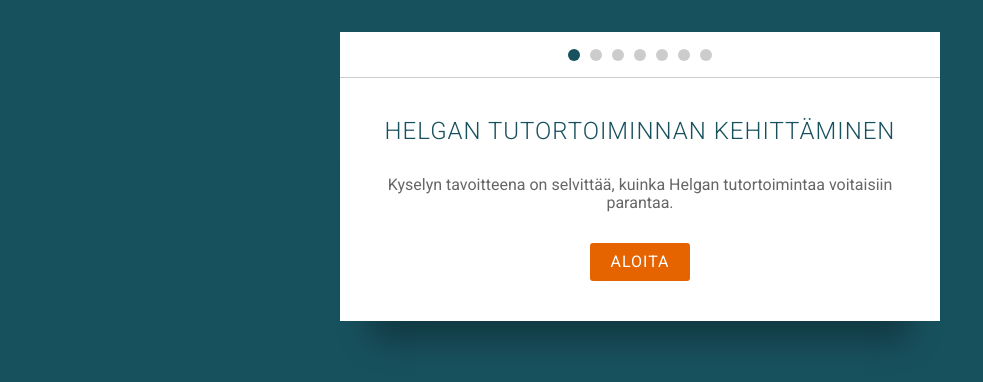
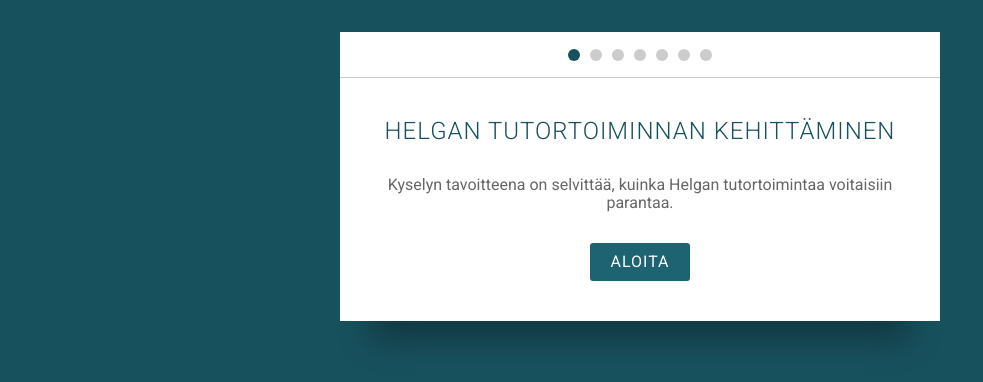
Before and after one commit to kaikkikay/kysely, a plain HTML site: page index.html in a window 1280 px wide. In both pictures the pointer is over the element 639 px from the left and 383 px from the top of the page. Shown: the part 122-504 px from the top of the page, without its empty margins (0-983 px from the left). Drawn offline with nearby package versions, Linux system fonts and the light colour scheme; no server answers.

Commit message:
hover värit + input nappula fiksattu

```diff
--- a/style.css
+++ b/style.css
@@ -8,11 +8,12 @@ html {
 #charNum {
 	font-size: 12px;
 }
+
 img{
-
 	padding-left: 20px;
 	padding-top: 20px;
 }
+
 .title {
   text-transform: uppercase;
   text-align: center;
@@ -40,9 +41,10 @@ textarea[type="text"] {
   box-sizing: border-box;
   outline: none;
 }
+
 input[type="text"]:focus,
 input[type="email"]:focus {
-  border-color: #FF6F00;
+  border-color: #18515E;
 }
 
 input[type="radio"] {
@@ -52,7 +54,6 @@ input[type="radio"] {
 
 radio {
 	display: inline;
-
 }
 
 label {
@@ -65,11 +66,13 @@ label {
   padding: 20px 0;
   cursor: pointer;
 }
+
 label:first-child {
   margin-bottom: 0;
   border-bottom: none;
 }
 
+input,
 .button,
 .rerun-button {
   padding: 10px 20px;
@@ -81,9 +84,12 @@ label:first-child {
   display: inline-block;
   cursor: pointer;
 }
+
+input:hover,
 .button:hover,
 .rerun-button:hover {
-  background: #e66400;
+  background: #1d6372;
+
 }
 .button.rerun-button,
 .rerun-button.rerun-button {
```
